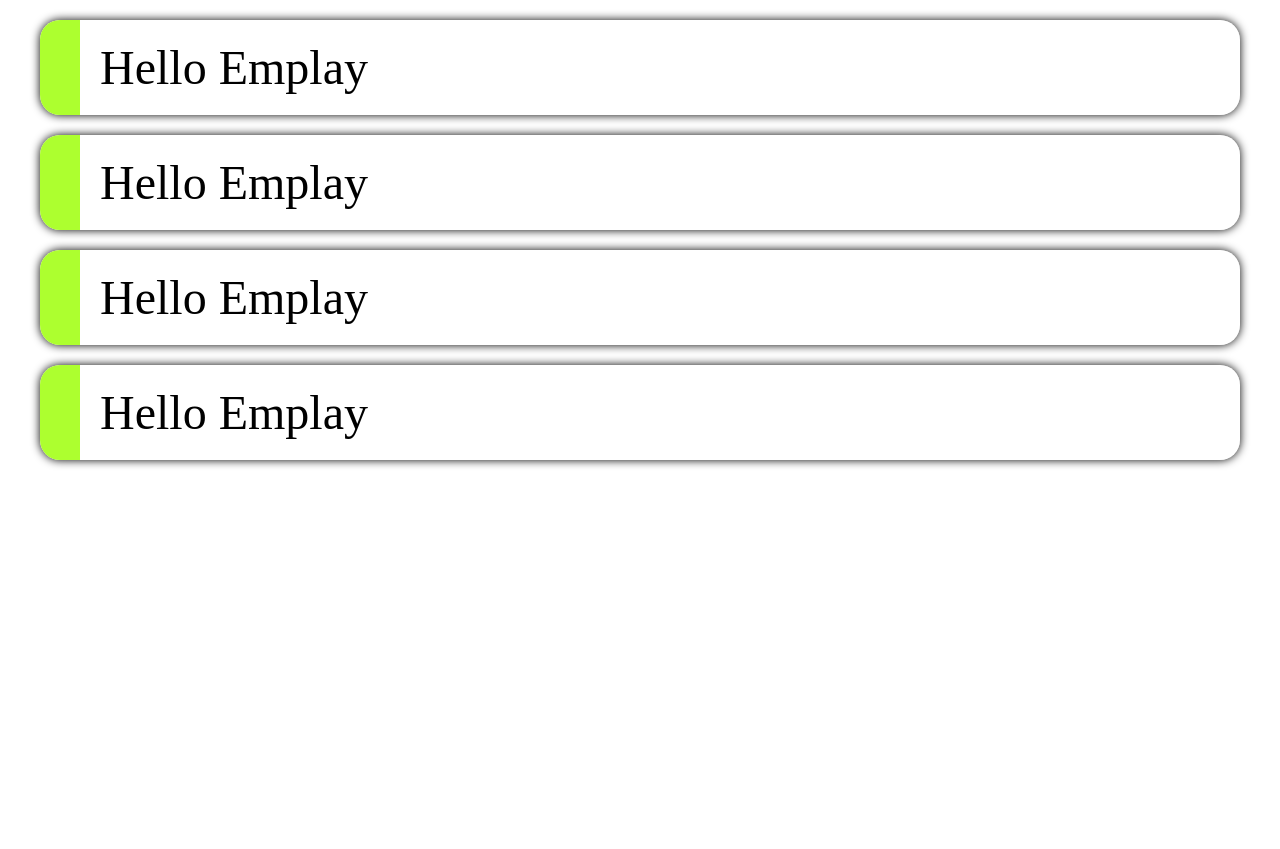
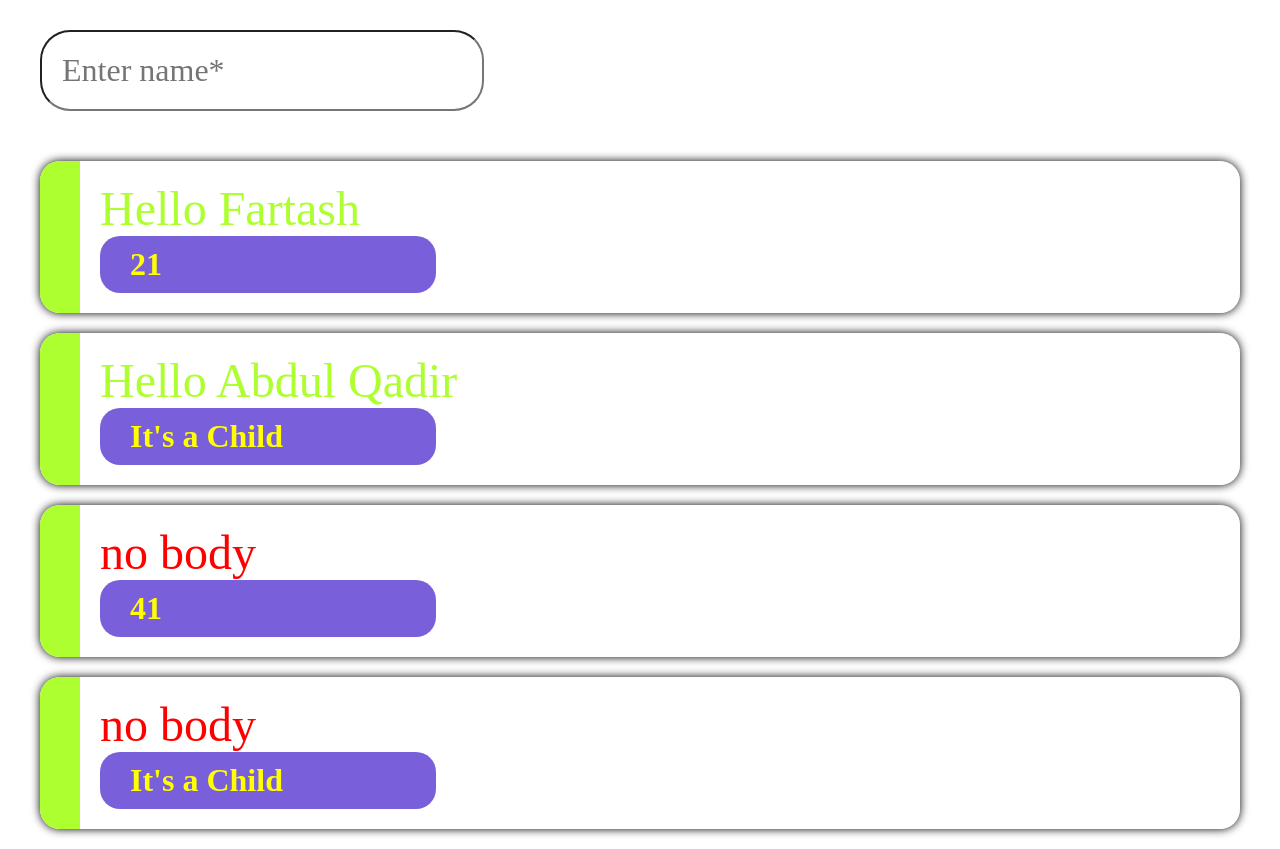
Before and after one commit to FARTASH-421/React_WrokExample, a React (Create React App) app in the folder Interotuction/my-app/: page / in a window 1280 px wide. Before the commit the page ends 800 px from the top, so only its background shows below. Built offline with nearby package versions, Linux system fonts and the light colour scheme.

Commit message:
somthing changed

```diff
--- a/Interotuction/my-app/src/App.css
+++ b/Interotuction/my-app/src/App.css
@@ -16,3 +16,10 @@ h1{
 h1:hover{
   background-color: greenyellow;
 }
+
+.myInput{
+  padding: 20px;
+  margin: 30px 40px;
+  border-radius: 30px;
+  font-size: 2rem;
+}
--- a/Interotuction/my-app/src/App.js
+++ b/Interotuction/my-app/src/App.js
@@ -1,18 +1,30 @@
 import "./App.css";
 import Emplyee from "./components/Employee";
+import { useState } from "react";
 
 function App() {
   const chcek = true;
+  const [name, setName] = useState("Fartash");
+  // let name = "Fartash";
 
   return (
     <div className="App">
       <header className="App-header">
-        {/* {console.log(chcek)} */}
         {chcek ? (
           <>
-            <Emplyee />
-            <Emplyee />
-            <Emplyee />
+            <input
+              className="myInput"
+              placeholder="Enter name*"
+              type="text"
+              onChange={(e) => {
+                console.log(e.target.value);
+                setName(e.target.value);
+              }}
+            ></input>
+
+            <Emplyee name={name} age={21} />
+            <Emplyee name={"Abdul Qadir"} age={17} />
+            <Emplyee name={""} age={41} />
             <Emplyee />
           </>
         ) : (
--- a/Interotuction/my-app/src/components/Employee.jsx
+++ b/Interotuction/my-app/src/components/Employee.jsx
@@ -1,6 +1,17 @@
 import "./myEmplay.css";
-function Emplyee() {
-  return <div className="myEmplay">Hello Emplay</div>;
+function Emplyee(props) {
+  return (
+    <div className="myEmplay">
+      <div>
+        {props.name ? (
+          <p className="ex"> Hello {props.name}</p>
+        ) : (
+          <p className="noex"> no body</p>
+        )}
+      </div>
+      <h6 className="age">{props.age > 18 ? props.age : "It's a Child"}</h6>
+    </div>
+  );
 }
 
 export default Emplyee;
--- a/Interotuction/my-app/src/components/myEmplay.css
+++ b/Interotuction/my-app/src/components/myEmplay.css
@@ -1,4 +1,8 @@
-.myEmplay{
+* {
+  font-family: "Times New Roman", Times, serif;
+}
+
+.myEmplay {
   font-size: 3rem;
   /* color:tomato; */
   box-shadow: 0px 0px 10px black;
@@ -7,10 +11,26 @@
   border-radius: 20px;
   background-color: rgba(255, 255, 255, 0.5);
   border-left: 40px solid greenyellow;
-
 }
 
-.myEmplay:hover{
+.myEmplay:hover {
   background-color: rgb(32, 206, 218);
   border-left: 40px solid tomato;
 }
+
+.ex {
+  color: greenyellow;
+}
+
+.noex {
+  color: red;
+}
+
+.age {
+  background-color: rgba(57, 17, 202, 0.671);
+  border-radius: 20px;
+  padding: 10px 30px;
+  width: 30%;
+  color: yellow;
+  font-size: 2rem;
+}
```
Lines whose indentation alone changed are shown as unchanged.
